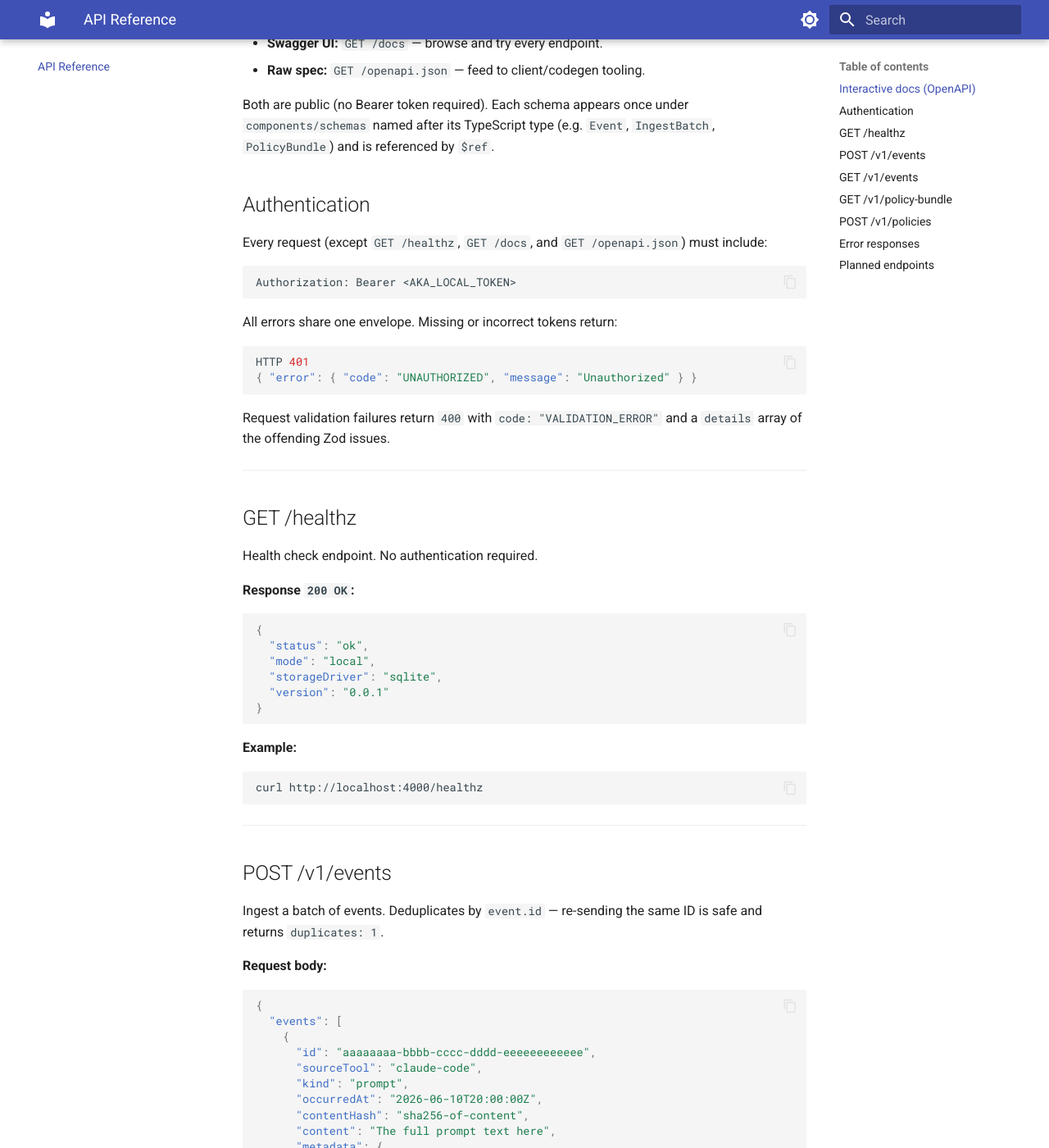
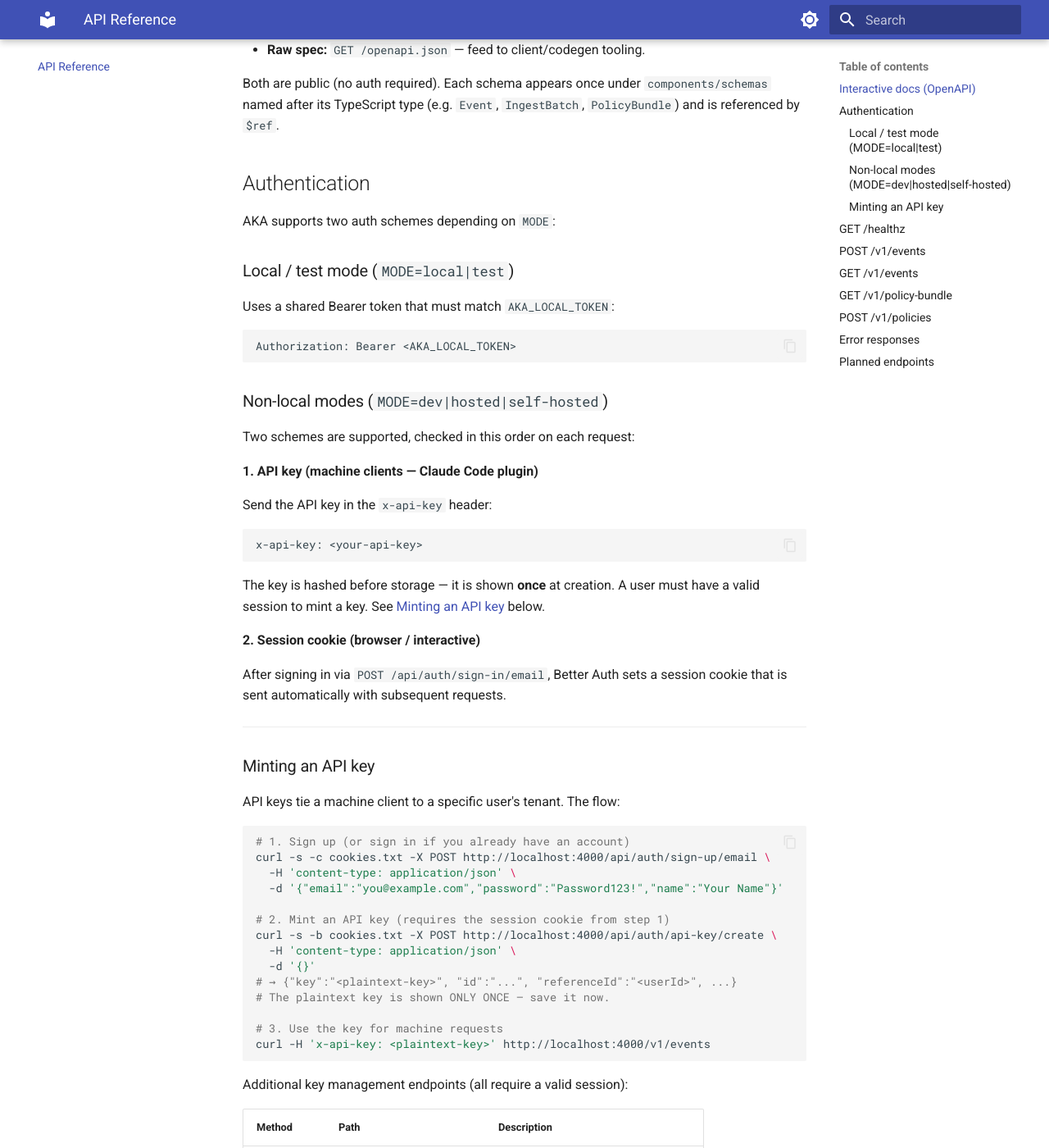
Before and after one commit to akasecurity/ai-tc-docs, an MkDocs documentation site: the page built from docs/api/reference.md, in a window 1280 px wide and 1400 px high, scrolled down 423 px. Shown: the whole window at 82% size. Built offline with MkDocs 1.6.1 and Material for MkDocs 9.7.7, drawn with Linux system fonts in a browser that asks for light colours; some of the changed text lies outside the part shown.

Commit message:
docs: document api-key auth and fix dev compose env vars
- docker/docker-compose.dev.yml: remove AKA_LOCAL_TOKEN from backend
  (MODE=dev) and add BETTER_AUTH_SECRET + BETTER_AUTH_URL; keep
  AKA_LOCAL_TOKEN on backend-local (MODE=local, still valid)
- docs/getting-started/configuration.md: update variable tables to reflect
  AKA_LOCAL_TOKEN is local/test only; add BETTER_AUTH_* entries for
  non-local modes; update example configs
- docs/api/reference.md: document API-key auth scheme and mint workflow
- docs/plugin/claude-code.md: document x-api-key header for non-local modes

````diff
--- a/docs/api/reference.md
+++ b/docs/api/reference.md
@@ -11,19 +11,74 @@ so the spec never drifts from the running code.
 - **Swagger UI:** `GET /docs` — browse and try every endpoint.
 - **Raw spec:** `GET /openapi.json` — feed to client/codegen tooling.
 
-Both are public (no Bearer token required). Each schema appears once under
+Both are public (no auth required). Each schema appears once under
 `components/schemas` named after its TypeScript type (e.g. `Event`, `IngestBatch`,
 `PolicyBundle`) and is referenced by `$ref`.
 
 ## Authentication
 
-Every request (except `GET /healthz`, `GET /docs`, and `GET /openapi.json`) must include:
+AKA supports two auth schemes depending on `MODE`:
+
+### Local / test mode (`MODE=local|test`)
+
+Uses a shared Bearer token that must match `AKA_LOCAL_TOKEN`:
 
 ```
 Authorization: Bearer <AKA_LOCAL_TOKEN>
 ```
 
-All errors share one envelope. Missing or incorrect tokens return:
+### Non-local modes (`MODE=dev|hosted|self-hosted`)
+
+Two schemes are supported, checked in this order on each request:
+
+**1. API key (machine clients — Claude Code plugin)**
+
+Send the API key in the `x-api-key` header:
+
+```
+x-api-key: <your-api-key>
+```
+
+The key is hashed before storage — it is shown **once** at creation. A user must have a valid session to mint a key. See [Minting an API key](#minting-an-api-key) below.
+
+**2. Session cookie (browser / interactive)**
+
+After signing in via `POST /api/auth/sign-in/email`, Better Auth sets a session cookie that is sent automatically with subsequent requests.
+
+---
+
+### Minting an API key
+
+API keys tie a machine client to a specific user's tenant. The flow:
+
+```bash
+# 1. Sign up (or sign in if you already have an account)
+curl -s -c cookies.txt -X POST http://localhost:4000/api/auth/sign-up/email \
+  -H 'content-type: application/json' \
+  -d '{"email":"you@example.com","password":"Password123!","name":"Your Name"}'
+
+# 2. Mint an API key (requires the session cookie from step 1)
+curl -s -b cookies.txt -X POST http://localhost:4000/api/auth/api-key/create \
+  -H 'content-type: application/json' \
+  -d '{}'
+# → {"key":"<plaintext-key>", "id":"...", "referenceId":"<userId>", ...}
+# The plaintext key is shown ONLY ONCE — save it now.
+
+# 3. Use the key for machine requests
+curl -H 'x-api-key: <plaintext-key>' http://localhost:4000/v1/events
+```
+
+Additional key management endpoints (all require a valid session):
+
+| Method | Path                       | Description                               |
+| ------ | -------------------------- | ----------------------------------------- |
+| `POST` | `/api/auth/api-key/create` | Mint a new key for the authenticated user |
+| `GET`  | `/api/auth/api-key/list`   | List all keys for the authenticated user  |
+| `POST` | `/api/auth/api-key/delete` | Revoke a key by `keyId`                   |
+
+---
+
+All errors share one envelope. Missing or incorrect credentials return:
 
 ```json
 HTTP 401
--- a/docs/getting-started/configuration.md
+++ b/docs/getting-started/configuration.md
@@ -36,19 +36,26 @@ The `MODE` variable selects which schema is validated and which features are ena
 | `MIGRATE_ON_START` | `false`      | Run pending migrations before accepting traffic                       |
 | `VERSION`          | `0.0.0`      | Injected by CI into the Docker image; appears in `/healthz`           |
 
-### SQLite mode
+### SQLite mode (local/test only)
 
-| Variable          | Default    | Description                                                                        |
-| ----------------- | ---------- | ---------------------------------------------------------------------------------- |
-| `SQLITE_PATH`     | `./aka.db` | Filesystem path to the SQLite database file. Use `:memory:` for tests.             |
-| `AKA_LOCAL_TOKEN` | —          | **Required.** Bearer token (min 16 chars) used as the auth token in local/dev mode |
+| Variable          | Default    | Description                                                                                                                                                                                        |
+| ----------------- | ---------- | -------------------------------------------------------------------------------------------------------------------------------------------------------------------------------------------------- |
+| `SQLITE_PATH`     | `./aka.db` | Filesystem path to the SQLite database file. Use `:memory:` for tests.                                                                                                                             |
+| `AKA_LOCAL_TOKEN` | —          | **Required for `MODE=local` and `MODE=test`.** Bearer token (min 16 chars) used as the auth token. Not used or accepted for `dev`/`hosted`/`self-hosted` modes — use Better Auth API keys instead. |
 
 ### Postgres mode
 
-| Variable          | Default | Description                                                                                                                                                                                            |
-| ----------------- | ------- | ------------------------------------------------------------------------------------------------------------------------------------------------------------------------------------------------------ |
-| `DATABASE_URL`    | —       | **Required.** PostgreSQL connection string. Must target the non-superuser runtime role `aka_app` (see [Postgres roles](#postgres-roles) below). Example: `postgresql://aka_app:akaapppw@host:5432/aka` |
-| `AKA_LOCAL_TOKEN` | —       | **Required (dev mode).** Bearer token for dev-mode auth stub                                                                                                                                           |
+| Variable             | Default | Description                                                                                                                                                                                            |
+| -------------------- | ------- | ------------------------------------------------------------------------------------------------------------------------------------------------------------------------------------------------------ | ------ | ---------------------------------------------------------------------------------------------------------------------------------- |
+| `DATABASE_URL`       | —       | **Required.** PostgreSQL connection string. Must target the non-superuser runtime role `aka_app` (see [Postgres roles](#postgres-roles) below). Example: `postgresql://aka_app:akaapppw@host:5432/aka` |
+| `BETTER_AUTH_SECRET` | —       | \*\*Required for `MODE=dev                                                                                                                                                                             | hosted | self-hosted`.** Secret used by Better Auth to sign session tokens (min 32 chars). Generate with `openssl rand -hex 32`.            |
+| `BETTER_AUTH_URL`    | —       | \*\*Required for `MODE=dev                                                                                                                                                                             | hosted | self-hosted`.** Public base URL of the backend (e.g. `https://api.yourhost.com`). Used by Better Auth for redirect/cookie issuing. |
+
+### Better Auth (authentication server)
+
+AKA uses [Better Auth](https://better-auth.com) for identity in non-local modes. Users sign up with email + password; machine clients (the Claude Code plugin) authenticate with an API key sent in the `x-api-key` header.
+
+`AKA_LOCAL_TOKEN` must **not** be set for `MODE=dev|hosted|self-hosted`. Setting it will cause a startup validation failure. It is only valid for `local`/`test` modes where Better Auth is not used.
 
 ### Postgres roles
 
@@ -71,10 +78,10 @@ AKA uses two distinct Postgres roles to keep schema ownership separate from runt
 
 These are read by `apps/plugin-claude-code` (not the backend). Set them in the shell where Claude Code runs.
 
-| Variable          | Description                                        |
-| ----------------- | -------------------------------------------------- |
-| `AKA_BACKEND_URL` | Backend base URL. Default: `http://localhost:4000` |
-| `AKA_LOCAL_TOKEN` | Must match the backend's `AKA_LOCAL_TOKEN`         |
+| Variable          | Description                                                                                                                                                       |
+| ----------------- | ----------------------------------------------------------------------------------------------------------------------------------------------------------------- |
+| `AKA_BACKEND_URL` | Backend base URL. Default: `http://localhost:4000`                                                                                                                |
+| `AKA_LOCAL_TOKEN` | **Local mode only.** Must match the backend's `AKA_LOCAL_TOKEN`. In non-local modes, the plugin uses a Better Auth API key instead (configured via `/aka:setup`). |
 
 ## Example configurations
 
@@ -98,7 +105,9 @@ These are read by `apps/plugin-claude-code` (not the backend). Set them in the s
     # Connect as the non-superuser runtime role so FORCE RLS is active.
     # The owner role (aka) is used only for migrations, never for runtime queries.
     DATABASE_URL=postgresql://aka_app:akaapppw@postgres:5432/aka
-    AKA_LOCAL_TOKEN=devtoken123456789
+    # Better Auth required for non-local modes — generate a secret with: openssl rand -hex 32
+    BETTER_AUTH_SECRET=<generate-with-openssl-rand-hex-32>
+    BETTER_AUTH_URL=http://localhost:4000
     PORT=4000
     MIGRATE_ON_START=true
     LOG_LEVEL=debug
@@ -110,21 +119,24 @@ These are read by `apps/plugin-claude-code` (not the backend). Set them in the s
     MODE=self-hosted
     STORAGE_DRIVER=postgres
     DATABASE_URL=postgresql://user:secret@db.internal:5432/aka
-    AKA_LOCAL_TOKEN=<generate-with-openssl-rand-hex-32>
+    BETTER_AUTH_SECRET=<generate-with-openssl-rand-hex-32>
+    BETTER_AUTH_URL=https://api.yourhost.com
     PORT=4000
     MIGRATE_ON_START=true
     LOG_LEVEL=warn
     VERSION=1.2.3
     ```
 
-## Generating a secure token
+## Generating a secure secret
 
 ```bash
 openssl rand -hex 32
 # → a3f8c2e7d1b9456f0e2a8c4d6b3e7f1a2c5d8e9b0f3a6c9d2e5f8b1c4d7e0f3
 ```
 
-Use the output as `AKA_LOCAL_TOKEN`. It must be the same value set in both the backend and the Claude Code plugin environment.
+Use the output as `BETTER_AUTH_SECRET` (non-local modes) or `AKA_LOCAL_TOKEN` (local/test modes).
+
+For local mode, `AKA_LOCAL_TOKEN` must be the same value set in both the backend and the Claude Code plugin environment.
 
 ## Validation errors
 
--- a/docs/plugin/claude-code.md
+++ b/docs/plugin/claude-code.md
@@ -96,10 +96,19 @@ The hooks cannot do everything the warn/redact/block model might imply:
 Config lives in `~/.aka/config.json`, written by the `/aka:setup` command:
 
 ```json
-{ "backendUrl": "http://localhost:4000", "token": "mytoken1234567890" }
+{ "backendUrl": "http://localhost:4000", "token": "<your-api-key-or-local-token>" }
 ```
 
 Environment variables are **not** used: hooks are processes spawned by Claude Code, so a slash command cannot inject env into them — a file is the only reliable channel.
+
+The `token` field carries different values depending on the backend mode:
+
+| Backend mode                     | What `token` contains   | Header sent                     |
+| -------------------------------- | ----------------------- | ------------------------------- |
+| `local` / `test`                 | `AKA_LOCAL_TOKEN` value | `Authorization: Bearer <token>` |
+| `dev` / `hosted` / `self-hosted` | A Better Auth API key   | `x-api-key: <token>`            |
+
+To mint an API key for non-local modes, sign into the backend and use the API key creation endpoint. See [Minting an API key](../api/reference.md#minting-an-api-key) in the API reference.
 
 Unconfigured is a valid state: detection still runs with the bundled rule packs and default actions (`secret` → block, `pii` → redact where possible); only backend sync is disabled.
 
````
Also changed, not shown: other parts of docs/api/reference.md (+1 -1 lines).
